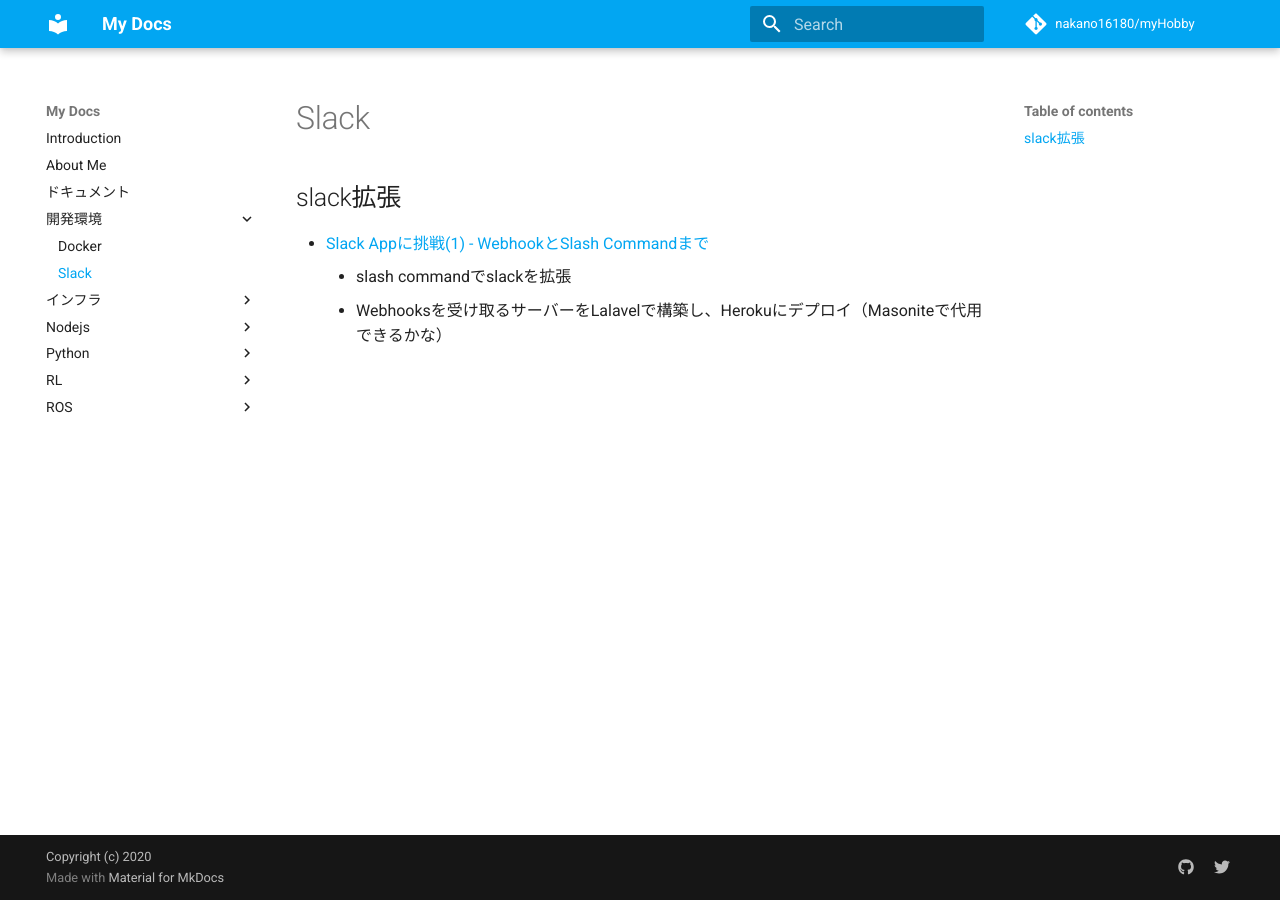
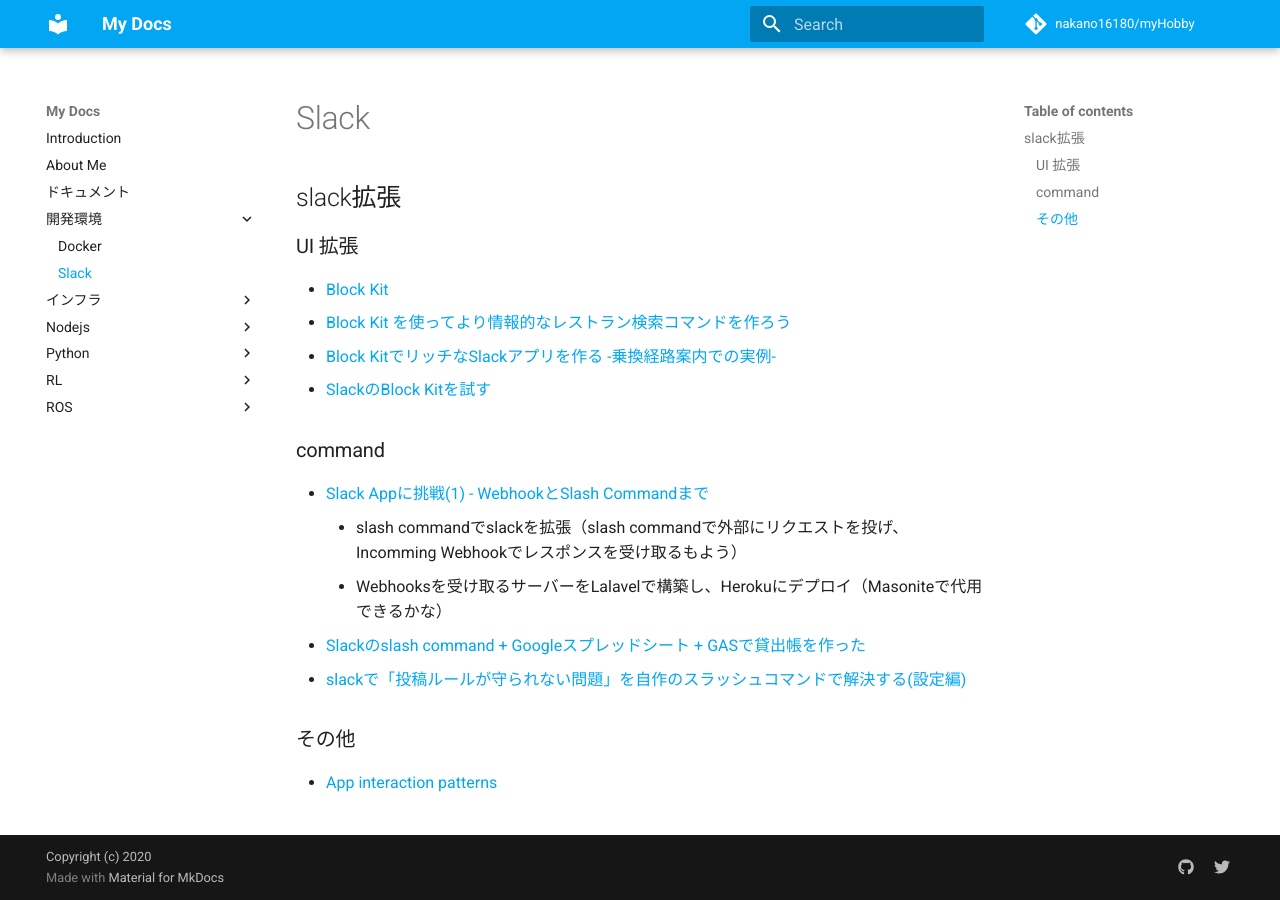
Before and after one commit to nakano16180/myHobby, an MkDocs documentation site: the page built from docs/dev/slack-extend.md, in a window 1280 px wide. Built offline with MkDocs 1.6.1 and Material for MkDocs 9.7.7, drawn with Linux system fonts in a browser that asks for light colours; comment, search, counter and statistics services are not loaded.

Commit message:
update slack extend

```diff
--- a/docs/dev/slack-extend.md
+++ b/docs/dev/slack-extend.md
@@ -1,4 +1,15 @@
 ## slack拡張
+### UI 拡張
+  - [Block Kit](https://api.slack.com/block-kit)
+  - [Block Kit を使ってより情報的なレストラン検索コマンドを作ろう](https://api.slack.com/lang/ja-jp/slash-block-kit)
+  - [Block KitでリッチなSlackアプリを作る -乗換経路案内での実例-](https://qiita.com/navitime_tech/items/85de33072486e7d323a5)
+  - [SlackのBlock Kitを試す](https://www.dkrk-blog.net/slack/block_kit)
+
+### command
   - [Slack Appに挑戦(1) - WebhookとSlash Commandまで](https://qiita.com/kanaxx/items/a12a523ca3143b5822b8)
-    - slash commandでslackを拡張
+    - slash commandでslackを拡張（slash commandで外部にリクエストを投げ、Incomming Webhookでレスポンスを受け取るもよう）
     - Webhooksを受け取るサーバーをLalavelで構築し、Herokuにデプロイ（Masoniteで代用できるかな）
+  - [Slackのslash command + Googleスプレッドシート + GASで貸出帳を作った](https://note.com/yuickomori/n/nb0ecbff77056)
+  - [slackで「投稿ルールが守られない問題」を自作のスラッシュコマンドで解決する(設定編)](https://qiita.com/marogoma/items/e3003564c1b8b7b09e29)
+### その他
+  - [App interaction patterns](https://github.com/slackapi/app-interaction-patterns)
```
